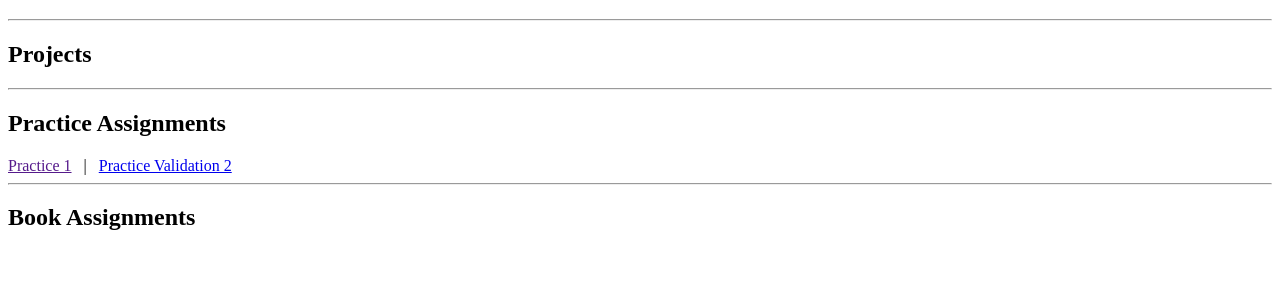
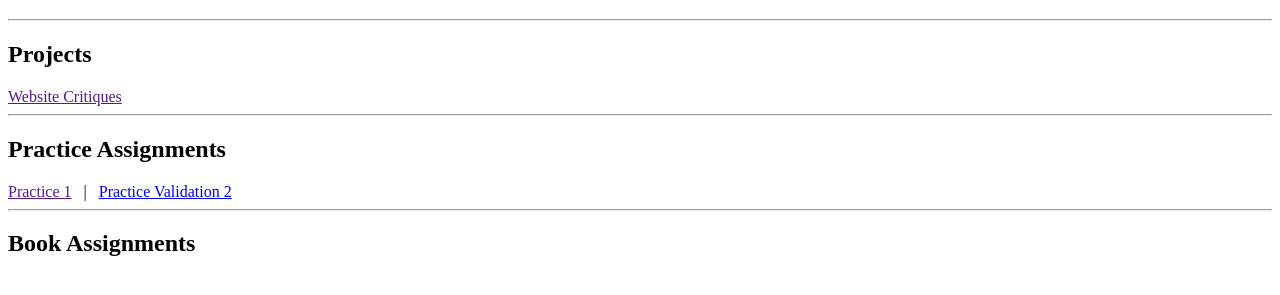
Before and after one commit to customerserviceee/info2420, a plain HTML site: page index.html in a window 1280 px wide. Shown: the part 61-356 px from the top of the page. Drawn offline with Linux system fonts and the light colour scheme.

Commit message:
Update index.html

```diff
--- a/index.html
+++ b/index.html
@@ -9,6 +9,7 @@
 <h1>Javi Lopez's Home Page</h1>
 <hr />
 <h2>Projects</h2>
+<a href="">Website Critiques</a>
 <hr />
 <h2>Practice Assignments</h2>
 <a href=>Practice 1</a>
```
